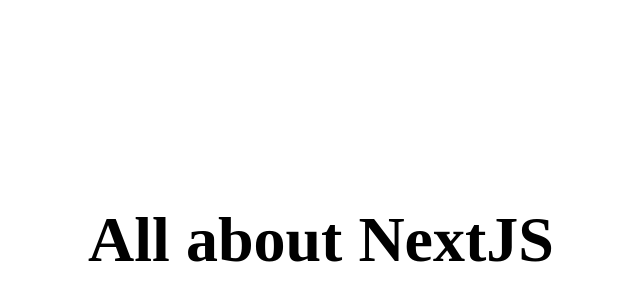
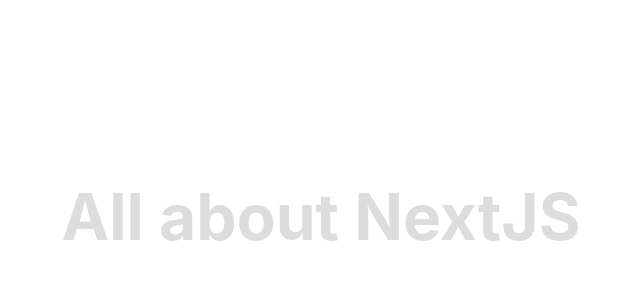
Before and after one commit to nikolay-rusev/next-site, a Next.js app: page / in a window 1280 px wide. Shown: the part 184-484 px from the top of the page, without its empty margins (319-959 px from the left). Built offline with nearby package versions, Linux system fonts and the light colour scheme.

Commit message:
update styles

```diff
--- a/shared/globals.ts
+++ b/shared/globals.ts
@@ -1,16 +1,29 @@
 import { css } from '@emotion/react';
 
-const globalStyles = css`
+export const globalStyles = css`
+  :root {
+    --page--background: #222;
+    --page-text: #ddd;
+  }
+
+  html,
+  body {
     padding: 0;
     margin: 0;
     font-family: -apple-system, BlinkMacSystemFont, Segoe UI, Roboto, Oxygen,
       Ubuntu, Cantarell, Fira Sans, Droid Sans, Helvetica Neue, sans-serif;
-  box-sizing: border-box;
-`;
+    background-color: var(--page-background);
+    color: var(--page-text);
+  }
 
-const linkStyles = css`
+  a {
     color: inherit;
     text-decoration: none;
+  }
+
+  *,
+  *::after,
+  *::before {
+    box-sizing: border-box;
+  }
 `;
-
-export { globalStyles, linkStyles };
```
Lines whose indentation alone changed are shown as unchanged.
